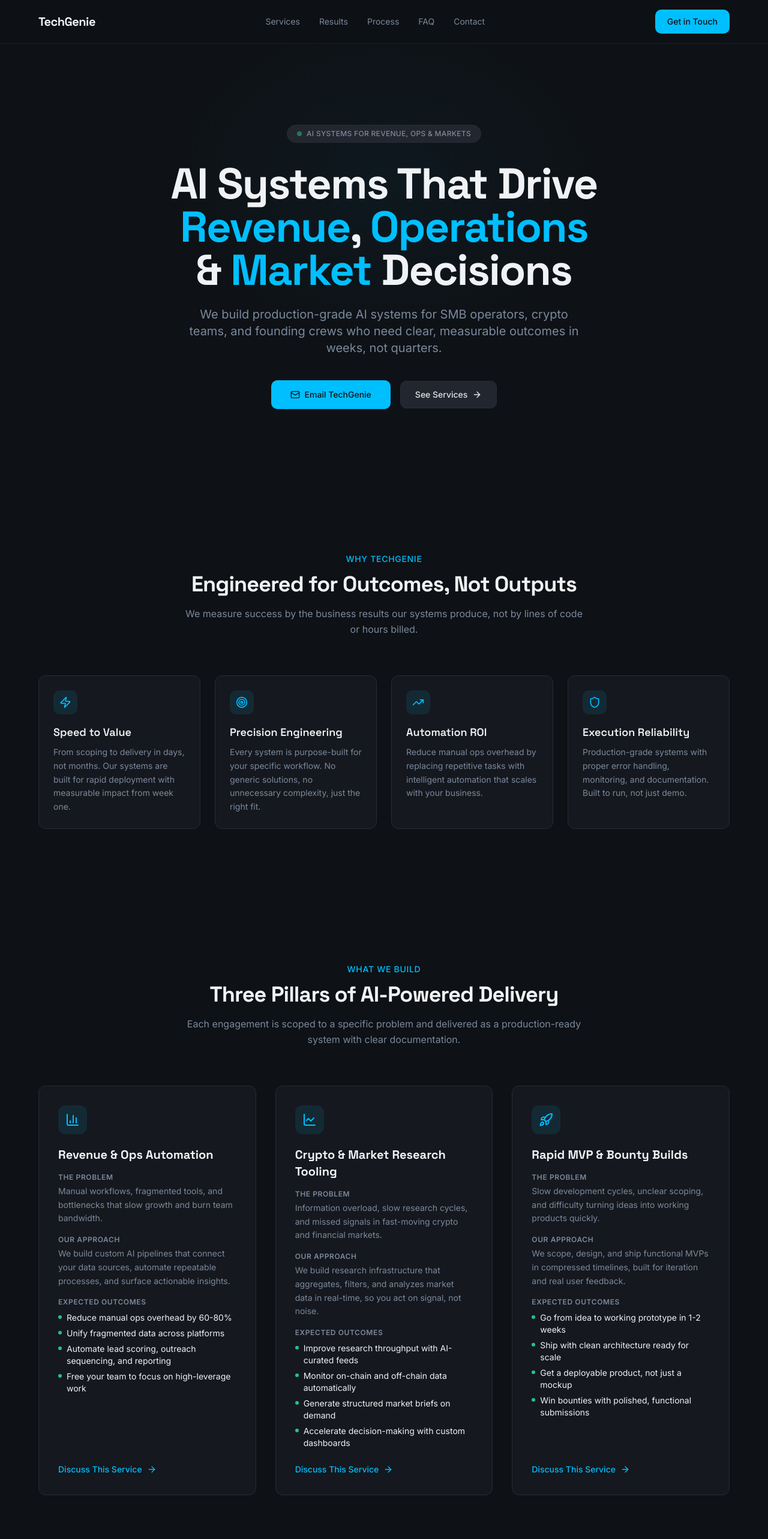
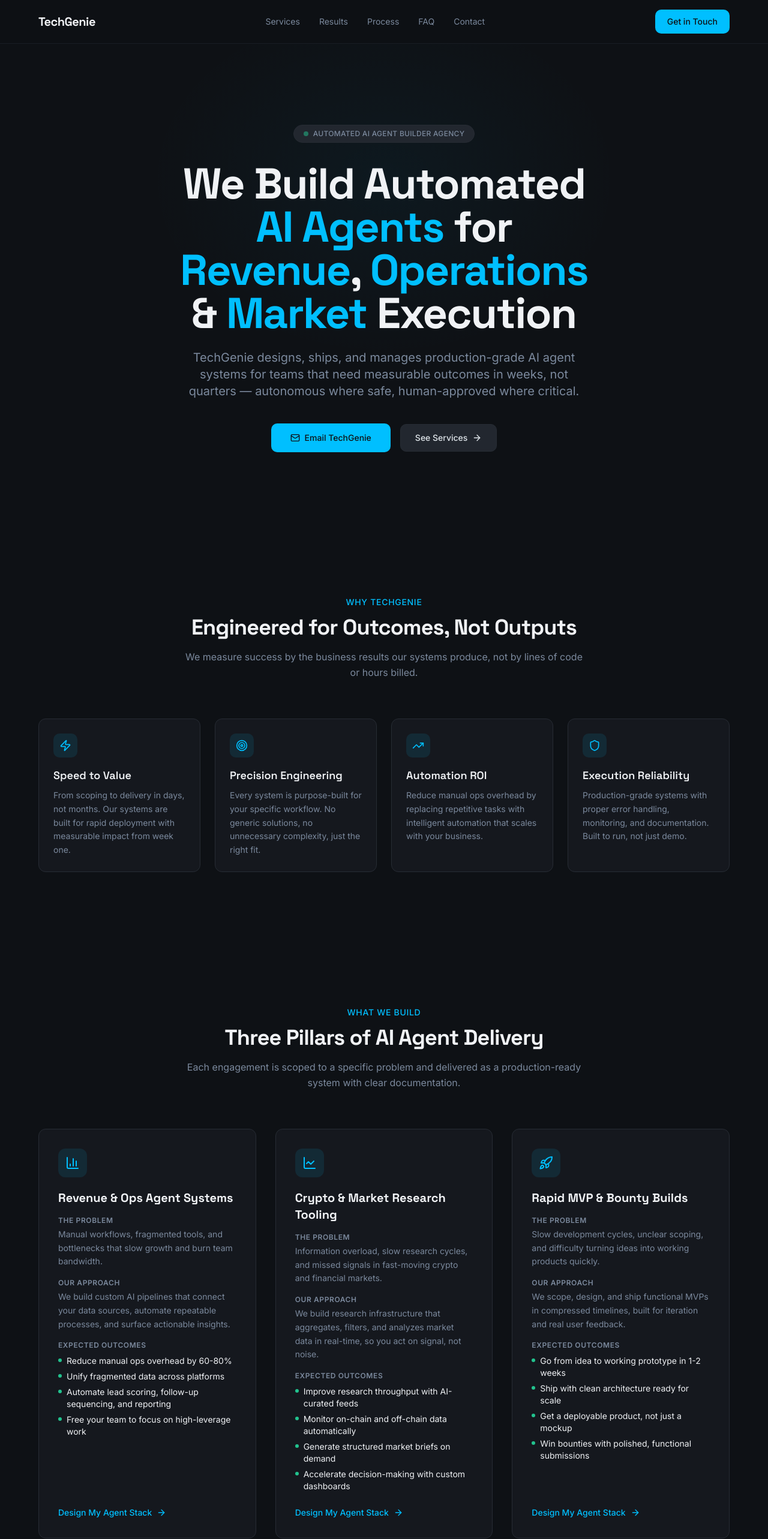
Before and after one commit to Horlahmee/TechGenie, a Next.js app in the folder website-v0/: page / in a window 1280 px wide. Shown: the top 2566 px of the page at 60% size. Built offline with nearby package versions, Linux system fonts and the light colour scheme.

Commit message:
website-v0: reposition live site copy to automated AI agent builder messaging

```diff
--- a/website-v0/app/layout.tsx
+++ b/website-v0/app/layout.tsx
@@ -16,9 +16,9 @@ const inter = Inter({
 })
 
 export const metadata: Metadata = {
-  title: "TechGenie | AI Systems for Revenue, Operations & Markets",
+  title: "TechGenie | Automated AI Agent Builder Agency",
   description:
-    "TechGenie builds AI-powered systems that automate revenue operations, accelerate crypto and market research, and deliver rapid MVPs. Get measurable outcomes, fast.",
+    "TechGenie builds automated AI agent systems for revenue, operations, and market execution with measurable outcomes and human-safe controls.",
   keywords: [
     "AI automation",
     "revenue operations",
@@ -31,18 +31,18 @@ export const metadata: Metadata = {
     canonical: "/",
   },
   openGraph: {
-    title: "TechGenie | AI Systems for Revenue, Operations & Markets",
+    title: "TechGenie | Automated AI Agent Builder Agency",
     description:
-      "AI-powered systems that automate revenue operations, accelerate market research, and deliver rapid MVPs.",
+      "Automated AI agent systems for revenue, operations, and market execution.",
     type: "website",
     locale: "en_US",
     siteName: "TechGenie",
   },
   twitter: {
     card: "summary_large_image",
-    title: "TechGenie | AI Systems for Revenue, Operations & Markets",
+    title: "TechGenie | Automated AI Agent Builder Agency",
     description:
-      "AI-powered systems that automate revenue operations, accelerate market research, and deliver rapid MVPs.",
+      "Automated AI agent systems for revenue, operations, and market execution.",
   },
   robots: {
     index: true,
@@ -83,7 +83,7 @@ function JsonLd() {
     "@type": "Organization",
     name: "TechGenie",
     description:
-      "AI-powered systems for revenue operations, market research, and rapid MVP delivery.",
+      "Automated AI agent systems for revenue, operations, and market execution.",
     email: "techgeniexyz@gmail.com",
       url: "https://techgeniexyz.vercel.app",
     serviceType: [
--- a/website-v0/components/hero-section.tsx
+++ b/website-v0/components/hero-section.tsx
@@ -21,21 +21,21 @@ export function HeroSection() {
         <div className="inline-flex items-center gap-2 rounded-full border border-border bg-secondary px-4 py-1.5 mb-8">
           <span className="h-2 w-2 rounded-full bg-accent animate-pulse" />
           <span className="font-body text-xs font-medium text-muted-foreground tracking-wide uppercase">
-            AI Systems for Revenue, Ops & Markets
+            Automated AI Agent Builder Agency
           </span>
         </div>
 
         <h1 className="mx-auto max-w-4xl text-balance font-sans text-4xl font-bold leading-tight tracking-tight text-foreground md:text-6xl lg:text-7xl">
-          AI Systems That Drive{" "}
-          <span className="text-primary">Revenue</span>,{" "}
+          We Build Automated <span className="text-primary">AI Agents</span>{" "}
+          for <span className="text-primary">Revenue</span>,{" "}
           <span className="text-primary">Operations</span> &{" "}
-          <span className="text-primary">Market</span> Decisions
+          <span className="text-primary">Market</span> Execution
         </h1>
 
         <p className="mx-auto mt-6 max-w-2xl text-pretty font-body text-lg leading-relaxed text-muted-foreground md:text-xl">
-          We build production-grade AI systems for SMB operators, crypto
-          teams, and founding crews who need clear, measurable outcomes
-          in weeks, not quarters.
+          TechGenie designs, ships, and manages production-grade AI agent
+          systems for teams that need measurable outcomes in weeks, not
+          quarters — autonomous where safe, human-approved where critical.
         </p>
 
         <div className="mt-10 flex flex-col items-center justify-center gap-4 sm:flex-row">
--- a/website-v0/components/services-grid.tsx
+++ b/website-v0/components/services-grid.tsx
@@ -7,7 +7,7 @@ import { trackEvent } from "@/lib/analytics"
 const SERVICES = [
   {
     icon: BarChart3,
-    title: "Revenue & Ops Automation",
+    title: "Revenue & Ops Agent Systems",
     problem:
       "Manual workflows, fragmented tools, and bottlenecks that slow growth and burn team bandwidth.",
     approach:
@@ -15,7 +15,7 @@ const SERVICES = [
     outcomes: [
       "Reduce manual ops overhead by 60-80%",
       "Unify fragmented data across platforms",
-      "Automate lead scoring, outreach sequencing, and reporting",
+      "Automate lead scoring, follow-up sequencing, and reporting",
       "Free your team to focus on high-leverage work",
     ],
     id: "revenue-ops",
@@ -60,7 +60,7 @@ export function ServicesGrid() {
           What We Build
         </p>
         <h2 className="font-sans text-3xl font-bold tracking-tight text-foreground md:text-4xl text-balance">
-          Three Pillars of AI-Powered Delivery
+          Three Pillars of AI Agent Delivery
         </h2>
         <p className="mt-4 mx-auto max-w-2xl font-body text-muted-foreground leading-relaxed">
           Each engagement is scoped to a specific problem and delivered as a
@@ -126,7 +126,7 @@ export function ServicesGrid() {
               }
               className="mt-6 inline-flex items-center gap-2 font-body text-sm font-medium text-primary transition-colors hover:text-primary/80 focus-visible:outline-none focus-visible:ring-2 focus-visible:ring-ring rounded-sm"
             >
-              Discuss This Service
+              Design My Agent Stack
               <ArrowRight className="h-4 w-4 transition-transform duration-200 group-hover:translate-x-0.5" />
             </a>
           </div>
```
